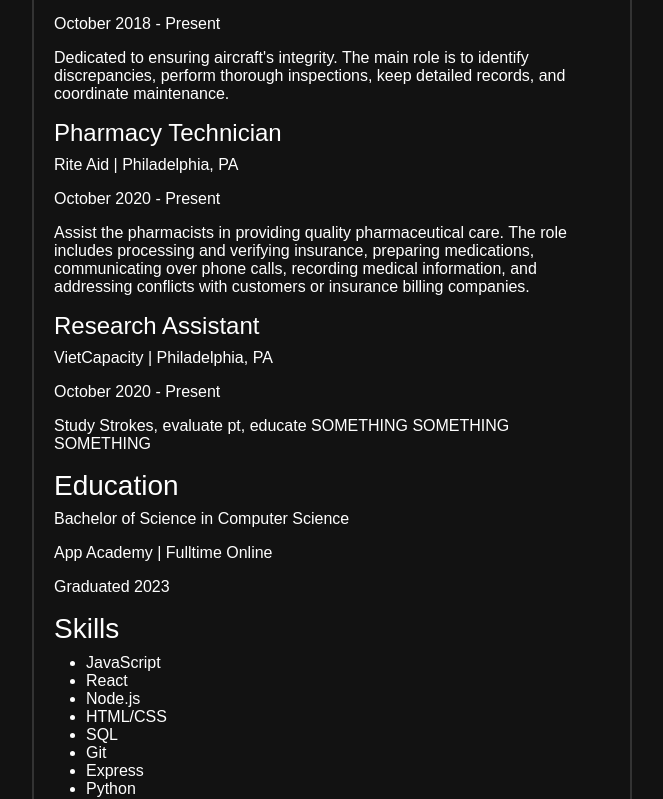
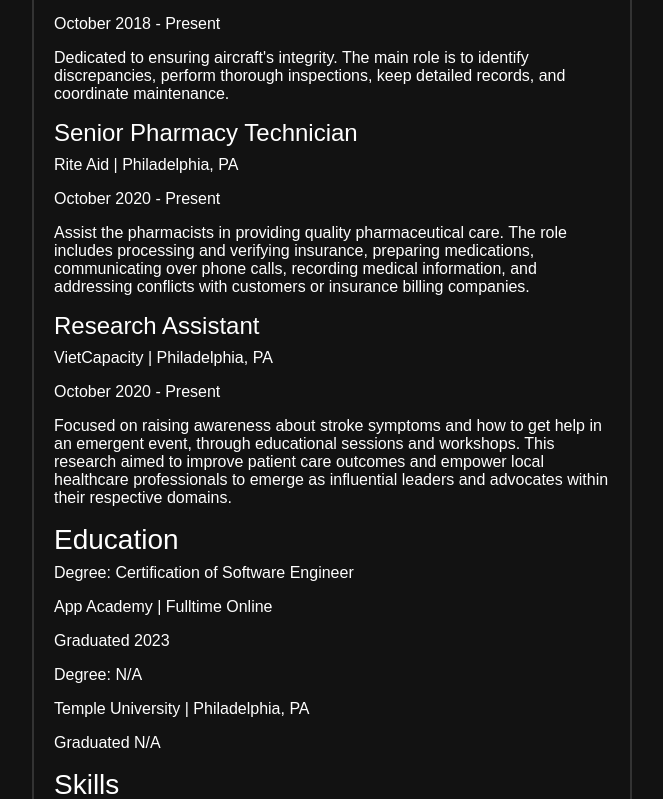
Before and after one commit to 314pdinh/314pdinh.github.io, a React (Create React App) app: page /#/resume in a window 1280 px wide. Shown: the part 442-1241 px from the top of the page, without its empty margins (308-971 px from the left). Built offline with nearby package versions, Linux system fonts and the light colour scheme.

Commit message:
change styling and resume

```diff
--- a/src/Components/LandingPage/LandingPage.js
+++ b/src/Components/LandingPage/LandingPage.js
@@ -12,8 +12,8 @@ const LandingPage = () => {
   return (
     <>
       <Banner />
+      <Projects />
       <Skills />
-      <Projects />
       <Contacts />
     </>
   );
--- a/src/Components/Projects/Projects.js
+++ b/src/Components/Projects/Projects.js
@@ -35,7 +35,8 @@ const Projects = () => {
                 <Row>
                     <Col>
                         <h2>Projects</h2>
-                        <p>Showcase of projects</p>
+                        {/* <p>Showcase of projects</p> */}
+                        <br></br>
 
                         <Tab.Container id='projects-tabs' defaultActiveKey='first'>
 
--- a/src/Components/Resume/Resume.js
+++ b/src/Components/Resume/Resume.js
@@ -15,7 +15,7 @@ const Resume = () => {
         description: "Dedicated to ensuring aircraft's integrity. The main role is to identify discrepancies, perform thorough inspections, keep detailed records, and coordinate maintenance."
       },
       {
-        title: 'Pharmacy Technician',
+        title: 'Senior Pharmacy Technician',
         company: 'Rite Aid',
         location: 'Philadelphia, PA',
         duration: 'October 2020 - Present',
@@ -26,15 +26,23 @@ const Resume = () => {
         company: 'VietCapacity',
         location: 'Philadelphia, PA',
         duration: 'October 2020 - Present',
-        description: 'Study Strokes, evaluate pt, educate SOMETHING SOMETHING SOMETHING'
+        description: 'Focused on raising awareness about stroke symptoms and how to get help in an emergent event, through educational sessions and workshops. This research aimed to improve patient care outcomes and empower local healthcare professionals to emerge as influential leaders and advocates within their respective domains.'
       }
     ],
-    education: {
-      degree: 'Bachelor of Science in Computer Science',
-      institution: 'App Academy',
-      location: 'Fulltime Online',
-      graduationYear: '2023'
-    },
+    education: [
+      {
+        degree: 'Certification of Software Engineer',
+        institution: 'App Academy',
+        location: 'Fulltime Online',
+        graduationYear: '2023'
+      },
+      {
+        degree: 'N/A',
+        institution: 'Temple University',
+        location: 'Philadelphia, PA',
+        graduationYear: 'N/A'
+      },
+    ],
     skills: ['JavaScript', 'React', 'Node.js', 'HTML/CSS', 'SQL', 'Git', 'Express', 'Python'],
     languages: ['English (Fluent)', 'Vietnamese (Intermediate)']
   };
@@ -63,9 +71,13 @@ const Resume = () => {
 
       <div className="education">
         <h3>Education</h3>
-        <p>{resumeData.education.degree}</p>
-        <p>{resumeData.education.institution} | {resumeData.education.location}</p>
-        <p>Graduated {resumeData.education.graduationYear}</p>
+        {resumeData.education.map((edu, index) => (
+          <div key={index}>
+            <p>Degree: {edu.degree}</p>
+            <p>{edu.institution} | {edu.location}</p>
+            <p>Graduated {edu.graduationYear}</p>
+          </div>
+        ))}
       </div>
 
       <div className="skills">
```
